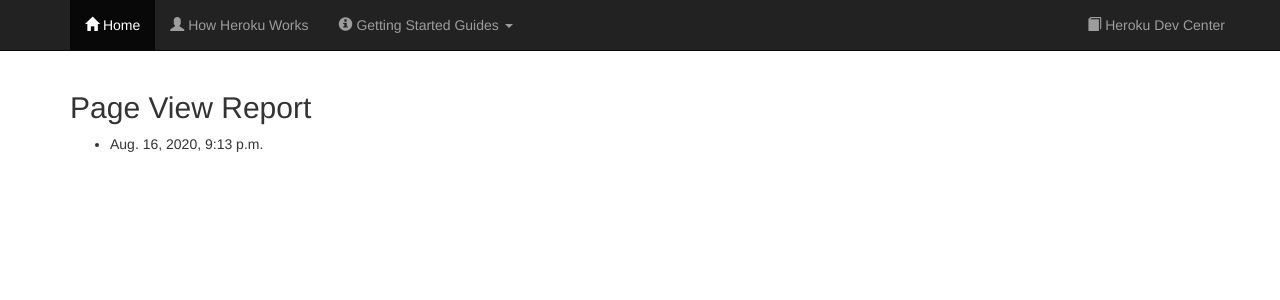
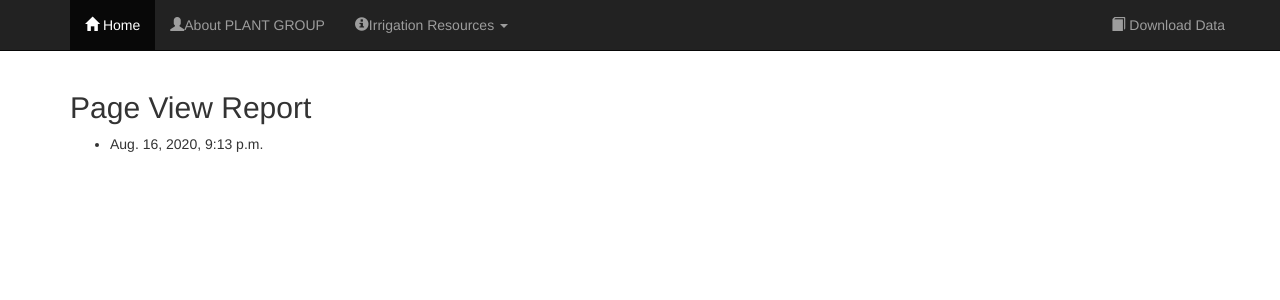
Before and after one commit to AustinArrington87/irrigationDashboard, a Django app: page /db/ in a window 1280 px wide. Shown: the top 300 px of the page. Run offline with Django 3.2, Linux system fonts and the light colour scheme; data comes from the database, SQL or seed files in the repository; parts of the project's set-up code (start-up, migrations or seed data) failed here and were passed over; some libraries are stand-ins or nearby versions.

```diff
--- a/hello/templates/base.html
+++ b/hello/templates/base.html
@@ -50,27 +50,19 @@
         <a href="/"><span class="glyphicon glyphicon-home"></span> Home</a>
       </li>
       <li>
-        <a href="https://devcenter.heroku.com/articles/how-heroku-works"><span class="glyphicon glyphicon-user"></span> How Heroku Works</a>
+        <a href="https://www.plantgroupnyc.com/" target="_blank"><span class="glyphicon glyphicon-user"></span>About PLANT GROUP</a>
       </li>
       <li class="dropdown">
-        <a href="#" class="dropdown-toggle" data-toggle="dropdown" role="button" aria-expanded="false"><span class="glyphicon glyphicon-info-sign"></span> Getting Started Guides <span class="caret"></span></a>
+        <a href="#" class="dropdown-toggle" data-toggle="dropdown" role="button" aria-expanded="false"><span class="glyphicon glyphicon-info-sign"></span>Irrigation Resources <span class="caret"></span></a>
           <ul class="dropdown-menu" role="menu">
-            <li><a href="https://devcenter.heroku.com/articles/getting-started-with-ruby">Getting Started with Ruby on Heroku</a></li>
-            <li><a href="https://devcenter.heroku.com/articles/getting-started-with-nodejs">Getting Started with Node on Heroku</a></li>
-            <li><a href="https://devcenter.heroku.com/articles/getting-started-with-php">Getting Started with PHP on Heroku</a></li>
-            <li><a href="https://devcenter.heroku.com/articles/getting-started-with-python">Getting Started with Python on Heroku</a></li>
-            <li><a href="https://devcenter.heroku.com/articles/getting-started-with-java">Getting Started with Java on Heroku</a></li>
-            <li><a href="https://devcenter.heroku.com/articles/getting-started-with-clojure">Getting Started with Clojure on Heroku</a></li>
-            <li><a href="https://devcenter.heroku.com/articles/getting-started-with-scala">Getting Started with Scala on Heroku</a></li>
-            <li class="divider"></li>
-            <li><a href="https://devcenter.heroku.com/articles/getting-started-with-heroku-and-connect-without-local-dev">Getting Started on Heroku with Heroku Connect</a></li>
-            <li><a href="https://devcenter.heroku.com/articles/getting-started-with-jruby">Getting Started with Ruby on Heroku (Microsoft Windows)</a></li>
+            <li><a href="https://extension.umn.edu/irrigation/basics-irrigation-scheduling" target="_blank">Irrigation Scheduling</a></li>
+            <li><a href="http://www.fao.org/tempref/FI/CDrom/FAO_Training/FAO_Training/General/x6706e/x6706e06.htm#:~:text=6.0%20Definition%20of%20soil%20texture,enter%20and%20move%20through%20soil." target="_blank">Soil Texture</a></li>
           </ul>
       </li>
     </ul>
     <ul class="nav navbar-nav navbar-right">
       <li class="navbar-right">
-        <a href="https://devcenter.heroku.com"><span class="glyphicon glyphicon-book"></span> Heroku Dev Center</a>
+        <a href="https://thingspeak.com/channels/180968" target="_blank"><span class="glyphicon glyphicon-book"></span> Download Data</a>
       </li>
     </ul>
   </div>
```
